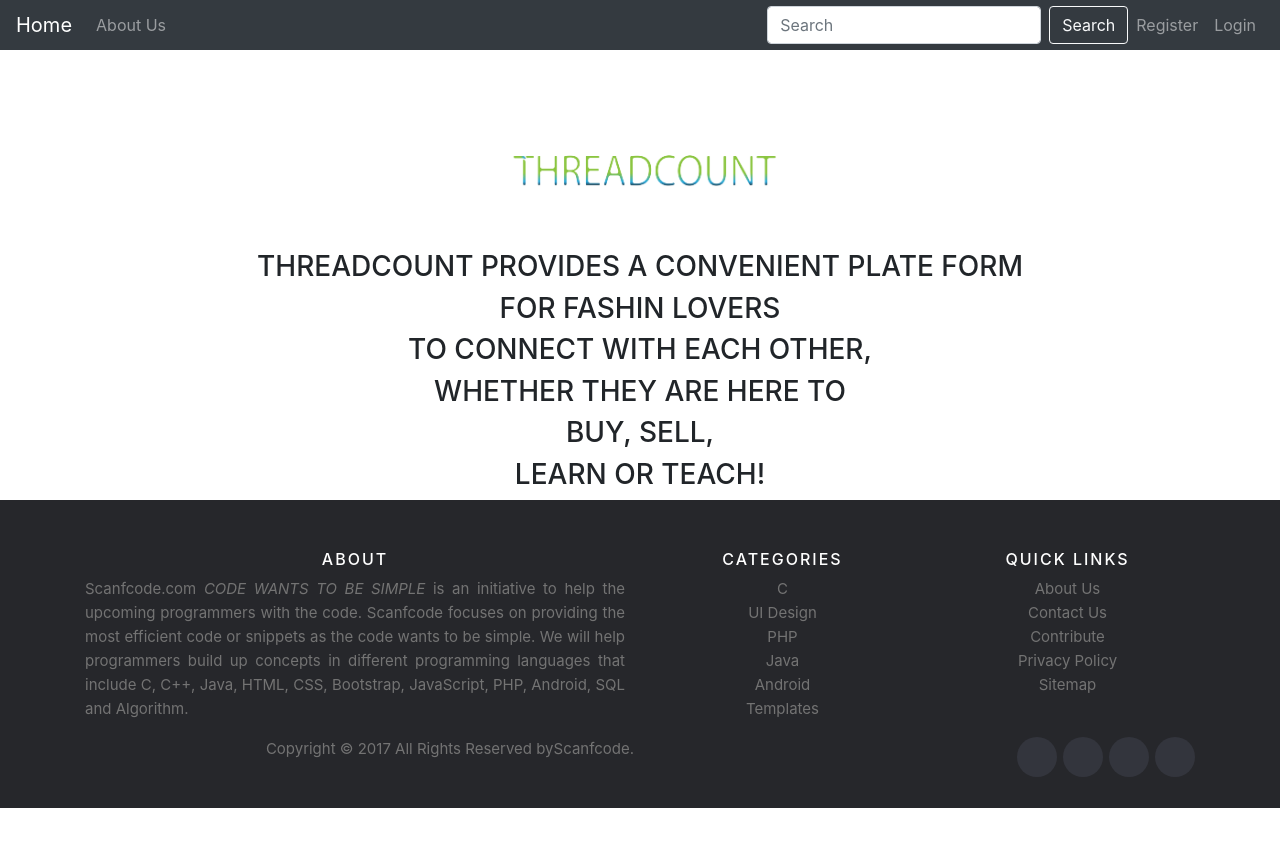
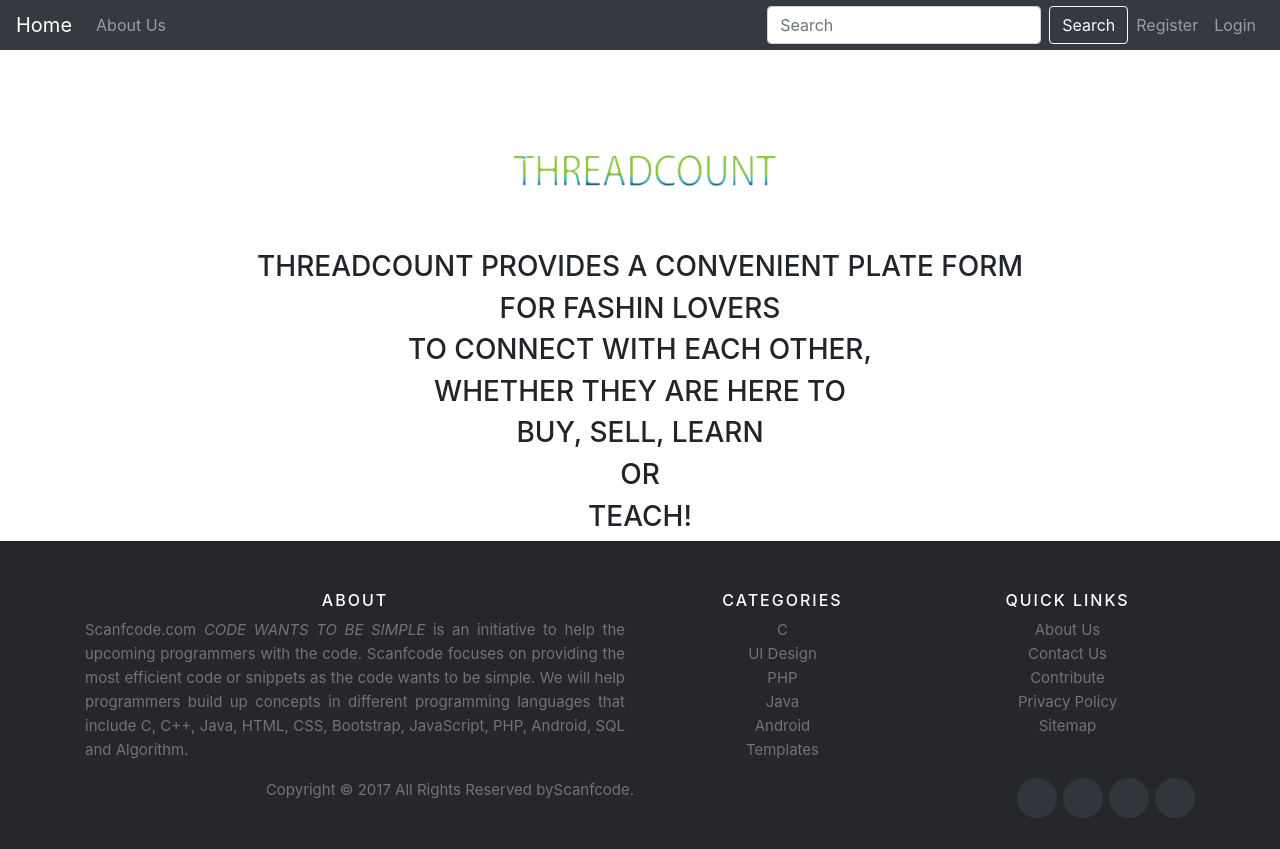
Before and after one commit to fredthuo1/threadCount-front_end, a React (Create React App) app: page /AboutUs in a window 1280 px wide. Before the commit the page ends 808 px from the top, so only its background shows below. Built offline with nearby package versions, Linux system fonts and the light colour scheme.

Commit message:
About Us

```diff
--- a/src/AboutUs/AboutUs.js
+++ b/src/AboutUs/AboutUs.js
@@ -29,10 +29,13 @@ class AboutUs extends Component {
 						whether they are here to
 					</h3>
 					<h3>
-						buy, sell,
+						buy, sell, learn
 					</h3>
 					<h3>
-						learn or teach!
+						or
+					</h3>
+					<h3>
+						teach!
 					</h3>
 				</div>
 			</div>
```
